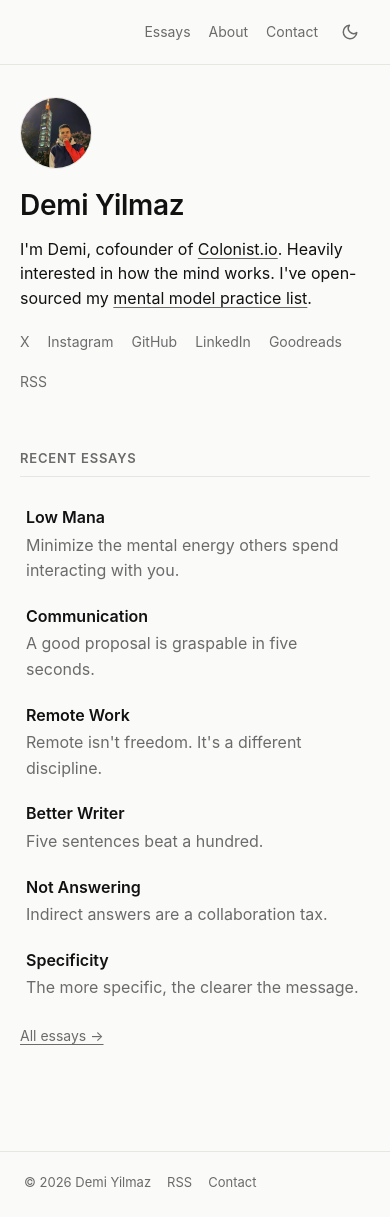
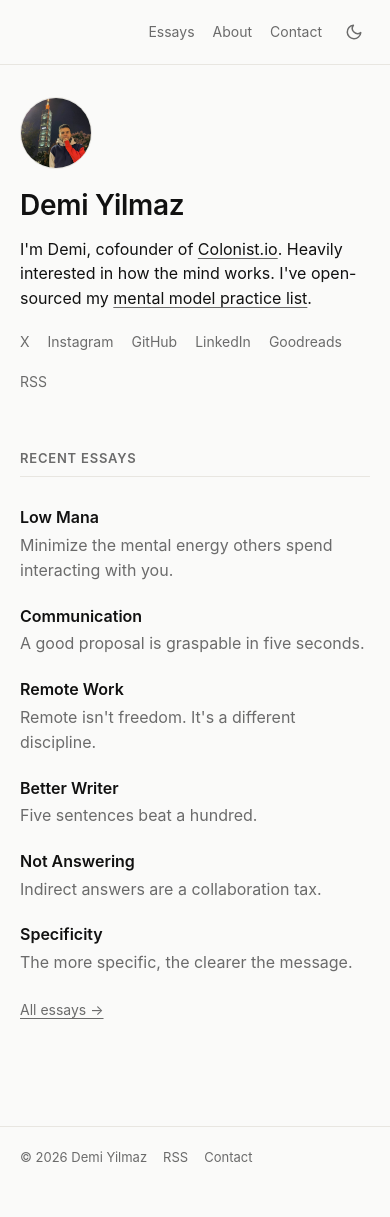
Before and after one commit to demiculus/demiculus.github.io, a Jekyll site: the page built from index.md, in a window 390 px wide. Built offline with Jekyll 4.4.1, drawn with Linux system fonts in a browser that asks for light colours; after the commit the page ends 1192 px from its top, so only the background shows below that.

Commit message:
Unify horizontal alignment with --gutter token
All containers (topbar, page, footer) and the essay list now share a
single --gutter custom property (24px / 20px below 520px). The essay
list full-bleeds out of .page padding so each row's inner padding lands
on the same line as section labels and body text. Fixes the 6px offset
where essay titles sat right of "Recent Essays", "Read More", and the
post body.

Co-Authored-By: Claude Opus 4.7 (1M context) <noreply@anthropic.com>

```diff
--- a/public/css/site.css
+++ b/public/css/site.css
@@ -10,6 +10,11 @@
   --border: #e8e6e1;
   --accent: #0b6cff;
   --code-bg: #f3f1ec;
+  --gutter: 24px;
+}
+
+@media (max-width: 520px) {
+  :root { --gutter: 20px; }
 }
 
 @media (prefers-color-scheme: dark) {
@@ -133,17 +138,17 @@ figcaption, .caption {
 .page {
   max-width: 640px;
   margin: 0 auto;
-  padding: 48px 24px 24px;
+  padding: 48px var(--gutter) 24px;
 }
 @media (max-width: 520px) {
-  .page { padding: 32px 20px 16px; }
+  .page { padding-block: 32px 16px; }
 }
 
 /* ---------- topbar (all pages) ---------- */
 .topbar {
   max-width: 640px;
   margin: 0 auto;
-  padding: 16px 24px;
+  padding: 16px var(--gutter);
   border-bottom: 1px solid var(--border);
   display: flex;
   align-items: center;
@@ -267,17 +272,20 @@ figcaption, .caption {
 .home-section { margin-bottom: 56px; }
 
 /* ---------- essays-list (row list) ---------- */
+/* Full-bleed within .page: list margins out to page edge, each row
+   re-pads with var(--gutter) so text aligns with section labels and
+   body content. */
 .essays-list {
   list-style: none;
   padding: 0;
-  margin: 0;
+  margin: 0 calc(var(--gutter) * -1);
 }
 .essays-list li { margin: 0; }
 .essays-list a {
   display: grid;
   grid-template-columns: minmax(130px, 180px) 1fr;
   gap: 16px;
-  padding: 8px 0;
+  padding: 8px var(--gutter);
   text-decoration: none;
   color: var(--text);
 }
@@ -295,14 +303,14 @@ figcaption, .caption {
 }
 .essays-list a.title-only {
   display: block;
-  padding: 10px 8px;
+  padding: 10px var(--gutter);
 }
 
 @media (max-width: 520px) {
   .essays-list a {
     grid-template-columns: 1fr;
     gap: 2px;
-    padding: 10px 6px;
+    padding: 10px var(--gutter);
   }
 }
 
@@ -363,7 +371,7 @@ figcaption, .caption {
 .site-footer {
   max-width: 640px;
   margin: 32px auto 24px;
-  padding: 20px 24px 0;
+  padding: 20px var(--gutter) 0;
   border-top: 1px solid var(--border);
   font-size: 13px;
   color: var(--muted);
```
